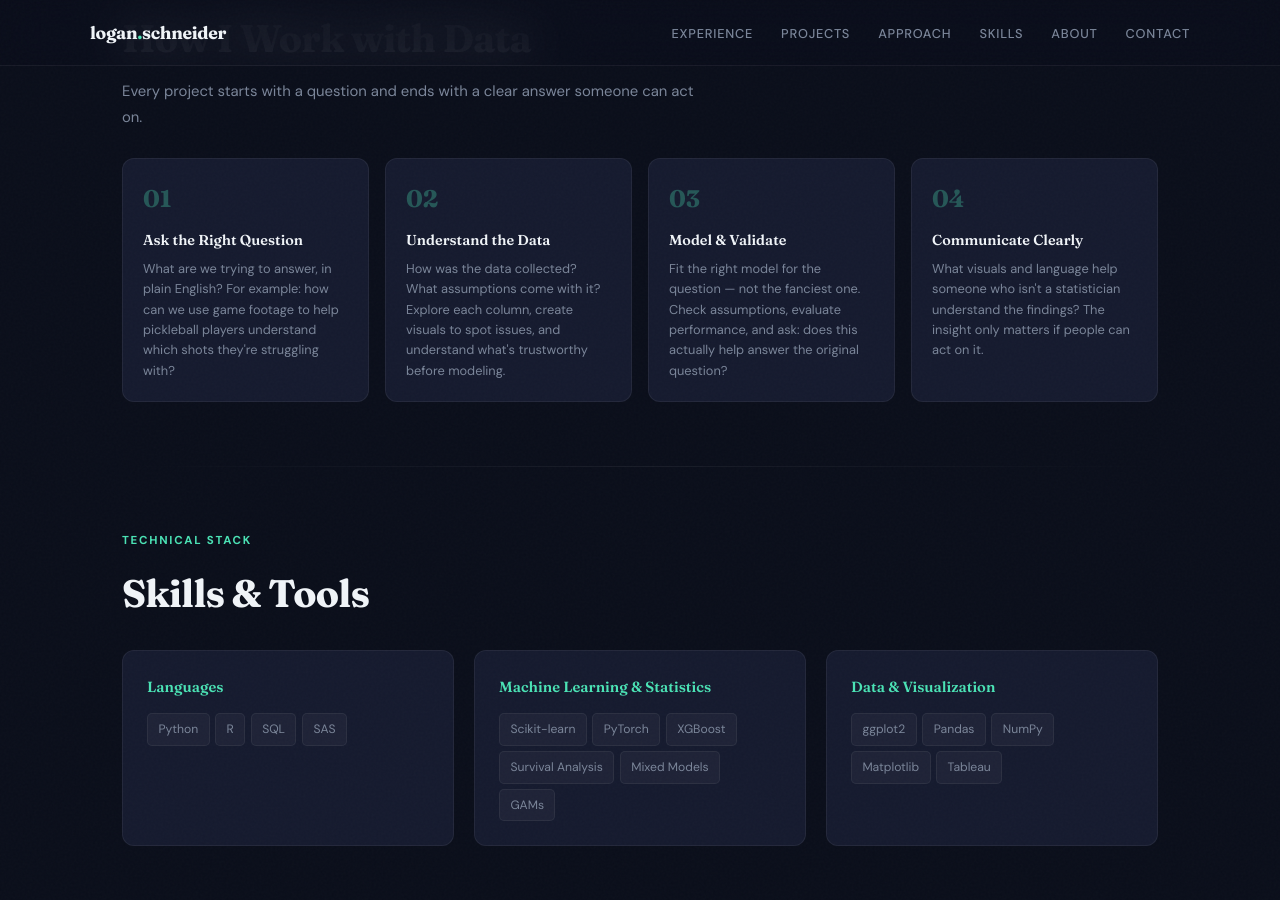
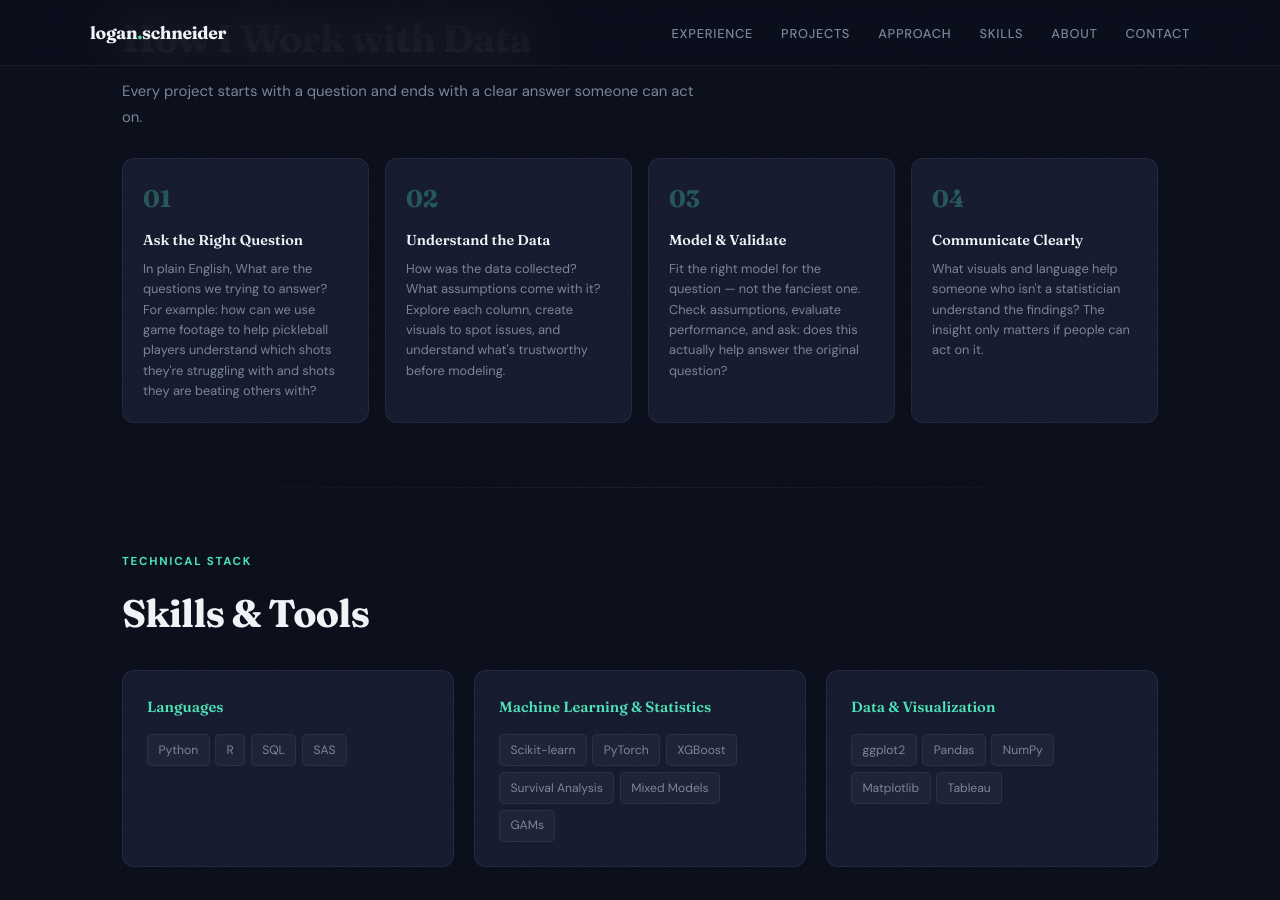
Before and after one commit to lschneider93/lschneider93.github.io, a Jekyll site: the page index.html, which Jekyll copies as it is, in a window 1280 px wide and 900 px high, scrolled down 3827 px. Built offline with Jekyll 4.4.1, drawn with Linux system fonts in a browser that asks for light colours.

Commit message:
Refine question clarity in process step 1a

```diff
--- a/index.html
+++ b/index.html
@@ -257,7 +257,7 @@
   <h2 class="section-title">How I Work with Data</h2>
   <p class="section-subtitle">Every project starts with a question and ends with a clear answer someone can act on.</p>
   <div class="process-grid">
-    <div class="process-step"><div class="step-num">01</div><h4>Ask the Right Question</h4><p>What are we trying to answer, in plain English? For example: how can we use game footage to help pickleball players understand which shots they're struggling with?</p></div>
+    <div class="process-step"><div class="step-num">01</div><h4>Ask the Right Question</h4><p>In plain English, What are the questions we trying to answer? For example: how can we use game footage to help pickleball players understand which shots they're struggling with and shots they are beating others with?</p></div>
     <div class="process-step"><div class="step-num">02</div><h4>Understand the Data</h4><p>How was the data collected? What assumptions come with it? Explore each column, create visuals to spot issues, and understand what's trustworthy before modeling.</p></div>
     <div class="process-step"><div class="step-num">03</div><h4>Model & Validate</h4><p>Fit the right model for the question — not the fanciest one. Check assumptions, evaluate performance, and ask: does this actually help answer the original question?</p></div>
     <div class="process-step"><div class="step-num">04</div><h4>Communicate Clearly</h4><p>What visuals and language help someone who isn't a statistician understand the findings? The insight only matters if people can act on it.</p></div>
```
